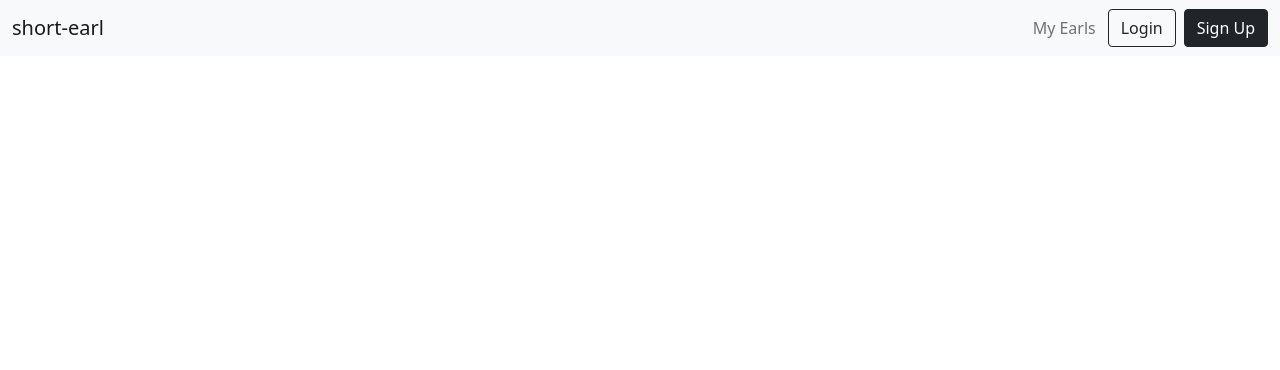
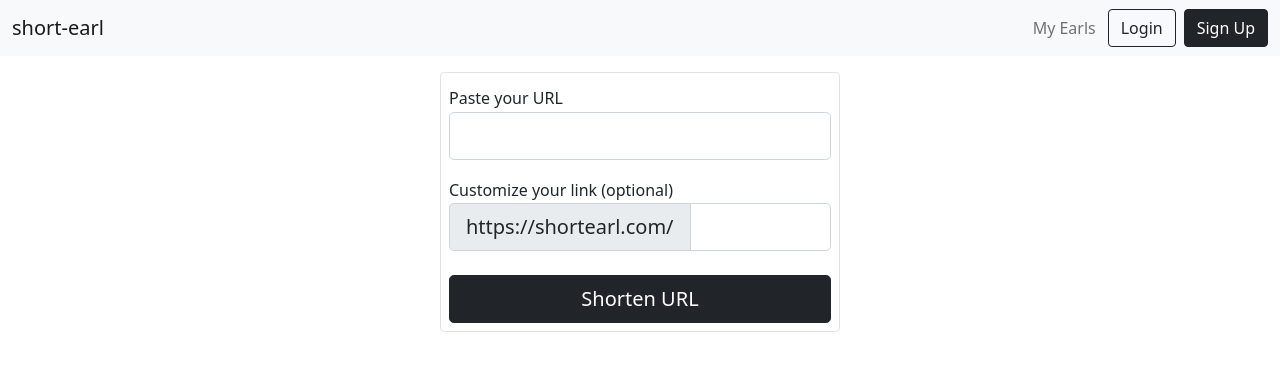
Before and after one commit to CameronCanning/short-earl, a React (Create React App) app in the folder client/: page /app/earls in a window 1280 px wide. Shown: the top 370 px of the page. Built offline with nearby package versions, Linux system fonts and the light colour scheme.

Commit message:
style changes for main card

```diff
--- a/client/src/App.js
+++ b/client/src/App.js
@@ -9,8 +9,9 @@ const App = () => {
         <div>
             <NavBar/>
             <Routes>
-                <Route path="/" element={<Navigate to='/app'/>}/>
-                <Route path="/app" element={<Short/>}/>
+                <Route path='/' element={<Navigate to='/app'/>}/>
+                <Route path='/app' element={<Short/>}/>
+                <Route path='/app/earls' element={<Short/>/**<Earls/>*/}/>
             </Routes>
         </div>
     )
--- a/client/src/components/navbar.js
+++ b/client/src/components/navbar.js
@@ -8,6 +8,7 @@ export default function NavBar() {
         <div>
             <nav className="navbar navbar-expand-lg navbar-light bg-light">
                 <div className='container-fluid'>
+                    <NavLink className="navbar-brand mb-0 me-0 h1 " to="/">short-earl</NavLink>
                     <button
                         className="navbar-toggler shadow-none border-0 ps-0"
                         type="button"
@@ -19,7 +20,6 @@ export default function NavBar() {
                         >
                         <span className="navbar-toggler-icon"></span>
                     </button>
-                    <NavLink className="navbar-brand mb-0 me-0 h1" to="/">short-earl</NavLink>
                     <div className="collapse navbar-collapse justify-content-end me-0" id="navbarDropDown">
                         <ul className="navbar-nav me-1 mb-lg-0">
                             <li className='nav-item'>
@@ -38,7 +38,7 @@ export default function NavBar() {
             <div className="collapse" id="navbarToggleExternalContent">
                 <div className="bg-light p-1">
                     <div className='m-2 mt-0 border-top'>
-                        <NavLink className='nav-link link-dark ps-1' to='/app'>My Earls</NavLink>
+                        <NavLink className='nav-link link-dark mt-2 ps-1' to='/app'>My Earls</NavLink>
                         <NavLink className='nav-link link-dark ps-1' to='/login'>Login</NavLink>
                         <NavLink className='nav-link link-dark ps-1' to='signup'>Signup</NavLink>
                     </div>
--- a/client/src/components/short.js
+++ b/client/src/components/short.js
@@ -30,6 +30,10 @@ const Short = () => {
 
     const DOMAIN = 'https://shortearl.com/';
 
+    const resetForm = () => {
+        setForm({long: '', short: ''});
+        setComplete(false);
+    }
     const updateForm = (value) => {
         return setForm((prev) => {
             return {...prev, ...value}
@@ -72,11 +76,9 @@ const Short = () => {
 
     return(
 
-        <div className='border main mt-3'>
-        <form onSubmit={onSubmit} className = 'needs-validation' noValidate>
-
+        <div className='main border rounded-3 mt-3'>
+        <form onSubmit={onSubmit} className='needs-validation' noValidate>
             <div className='form-group p-2'>
-
                 <label htmlFor='long'>
                     <i className="bi bi-link-45deg" style={{fontSize: '1.3rem'}}></i>
                     {complete ? ' Your long URL'  : ' Paste your URL'}
@@ -84,7 +86,7 @@ const Short = () => {
                 <input
                     readOnly={complete}
                     type='text'
-                    className={'form-control form-control-lg ' + validation.long.status}
+                    className={'form-control form-control-lg bg-white ' + validation.long.status}
                     id='long'
                     value={form.long}
                     onChange={ (e) => updateForm({ long: e.target.value }) }/>
@@ -103,7 +105,7 @@ const Short = () => {
                     <input
                         readOnly={complete}
                         type='text'
-                        className={'form-control form-control-lg ' + validation.short.status}
+                        className={'form-control form-control-lg bg-white ' + validation.short.status}
                         id='short'
                         value={form.short}
                         onChange={ (e) => updateForm({ short: e.target.value }) }/>
@@ -134,15 +136,23 @@ const Short = () => {
                             </>
                         }
                         <div className="invalid-feedback">{validation.short.error}</div>
-
                 </div>
             </div>
-
-            <div className='form-group p-2 d-grid gap-2'>
-                {complete
-                    ? [<button type='button' key='1' className='btn btn-dark btn-lg btn-block'>Shorten Another</button>,
-                       <button type='button' key='2' className='btn btn-outline-dark btn-lg '>My Earls</button>]
-                    :  <button type='submit' className='btn btn-dark btn-lg btn-block'>Shorten URL</button>}
+            <div className='p-2 pt-3 d-grid gap-3 col-12 mx-auto '>
+            {complete
+                ?
+                <>
+                <button
+                    type='button'
+                    key='1'
+                    className='btn btn-dark btn-lg'
+                    onClick={resetForm}>
+                    Shorten Another
+                </button>
+                <button type='button' key='2' className='btn btn-outline-dark btn-lg'>My Earls</button>
+                </>
+                :
+                <button type='submit' className='btn btn-dark btn-lg'>Shorten URL</button>}
             </div>
         </form>
         </div>
--- a/client/src/index.js
+++ b/client/src/index.js
@@ -2,9 +2,10 @@ import React from "react";
 import ReactDOM from "react-dom";
 import App from "./App";
 import { BrowserRouter } from "react-router-dom";
-import './style.scss';
+
 import 'bootstrap/dist/css/bootstrap.min.css';
 import 'bootstrap/dist/js/bootstrap.bundle.min.js';
+import './style.scss';
 
 
 ReactDOM.render(
--- a/client/src/style.scss
+++ b/client/src/style.scss
@@ -13,3 +13,7 @@ label {
     font-size: 1rem;
 
 }
+
+input:-webkit-autofill {
+    -webkit-background-clip: text;
+}
```
